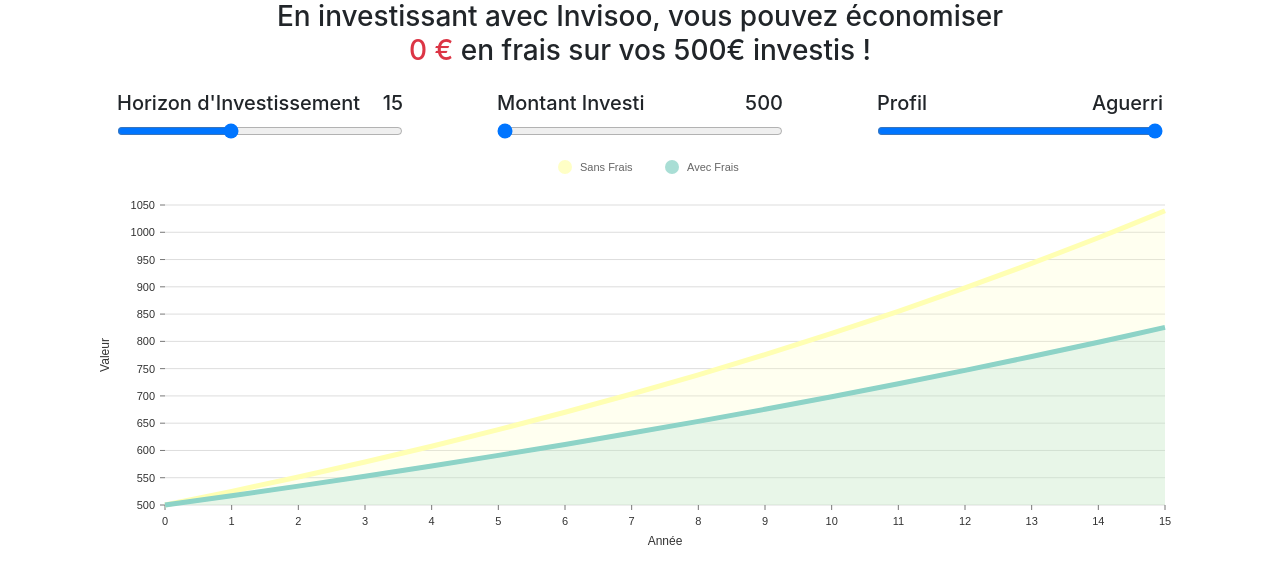
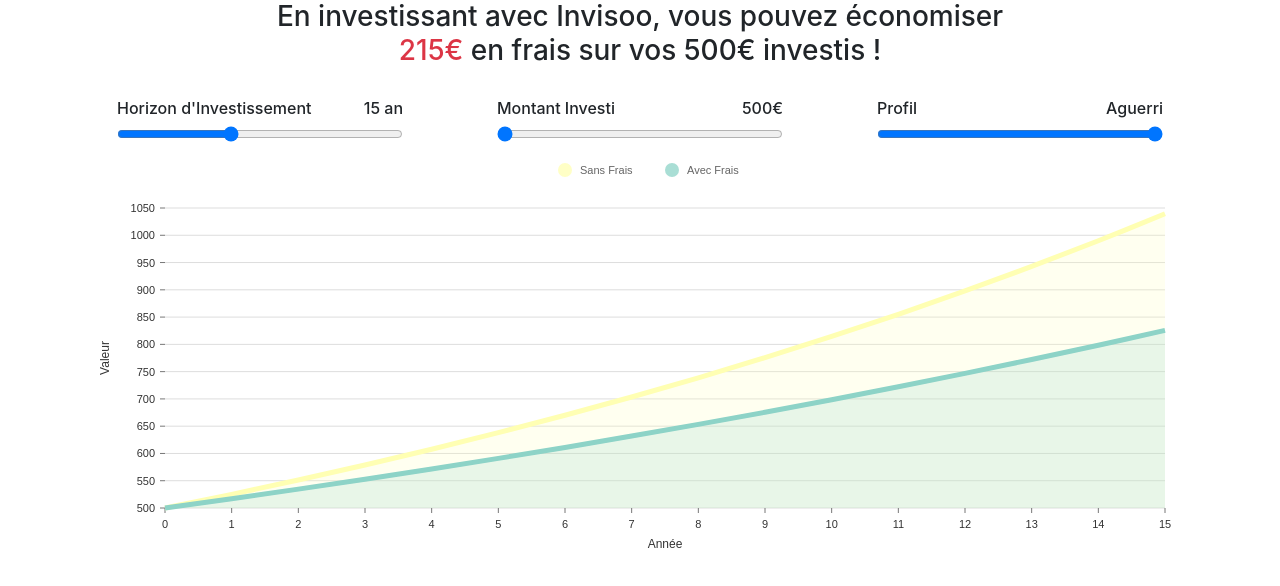
Before and after one commit to Invisoo/charts, a React (Create React App) app: page / in a window 1280 px wide. Shown: the top 586 px of the page. Built offline with nearby package versions, Linux system fonts and the light colour scheme.

Commit message:
Finalize "saving sentence"

```diff
--- a/src/App.js
+++ b/src/App.js
@@ -7,8 +7,8 @@ import './App.css';
 
 const RangeTitle = ({ title, value }) => (
   <div className="mx-3 d-flex justify-content-between">
-    <div className="h5">{title}</div>
-    <div className="h5">{value}</div>
+    <div className="h6">{title}</div>
+    <div className="h6">{value}</div>
   </div>
 )
 
@@ -79,29 +79,30 @@ const App = () => {
   useEffect(() => {
     const chartData = buildInterest(duration, invVal, risk);
     setChartData(chartData);
+    setFeeSaving(computeFeeSavings(chartData));
   }, [duration, invVal, risk])
 
   return (
     <section><Container className="text-center">
-      <Row className="mb-3">
+      <Row className="mb-4">
         <Col md="2"></Col>
         <Col>
           <h3>
             En investissant avec Invisoo, vous pouvez économiser
-          <span className="text-danger"> {savedOnFees} €</span> en frais
-          sur vos {translateInvestment(invVal)}€ investis !
-        </h3>
+            <span className="text-danger"> {savedOnFees}€</span> en frais
+            sur vos {translateInvestment(invVal)}€ investis !
+          </h3>
         </Col>
         <Col md="2"></Col>
       </Row>
 
       <Row>
         <Col className="mx-3">
-          <RangeTitle title="Horizon d'Investissement" value={duration} />
+          <RangeTitle title="Horizon d'Investissement" value={`${duration} an`} />
           <RangeSlider rangeval={duration} setRangeval={setDuration} min={2} max={35} />
         </Col>
         <Col className="mx-3">
-          <RangeTitle title="Montant Investi" value={translateInvestment(invVal)} />
+          <RangeTitle title="Montant Investi" value={`${translateInvestment(invVal)}€`} />
           <RangeSlider rangeval={invVal} setRangeval={setInv} min={1} max={200} />
         </Col>
         <Col className="mx-3">
@@ -117,6 +118,17 @@ const App = () => {
       </Col></Row>
     </Container></section>
   );
+}
+
+const computeFeeSavings = (data) => {
+  if (!Array.isArray(data) || data.length < 2) {
+    return 0;
+  }
+
+  const wFeeData = data[0].data;
+  const woFeeData = data[1].data;
+  const savings = woFeeData[woFeeData.length - 1].y - wFeeData[wFeeData.length - 1].y;
+  return Math.round(savings + 0.8);
 }
 
 const getDataMin = (data) => {
```
